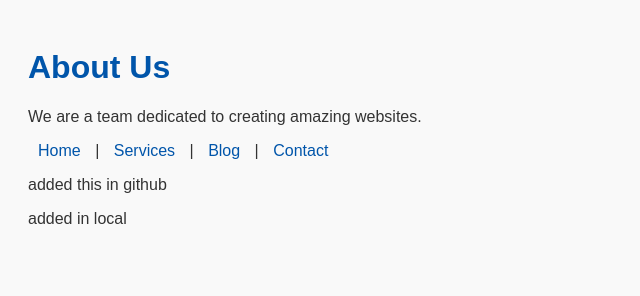
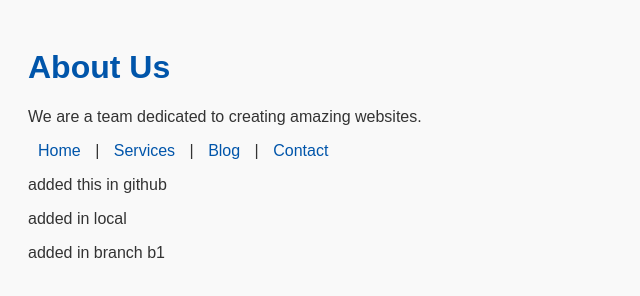
Before and after one commit to Karingu-Abhigna/new, a plain HTML site: page about.html in a window 1280 px wide. Shown: the whole page, without its empty margins (0-640 px from the left). Drawn offline with Linux system fonts and the light colour scheme.

Commit message:
b1 inserted

```diff
--- a/about.html
+++ b/about.html
@@ -14,6 +14,7 @@
     <a href="contact.html">Contact</a>
     <p>added this in github</p>
     <p> added in local </p>
+    <p> added in branch b1</p>
   </nav>
 </body>
 </html>
```
